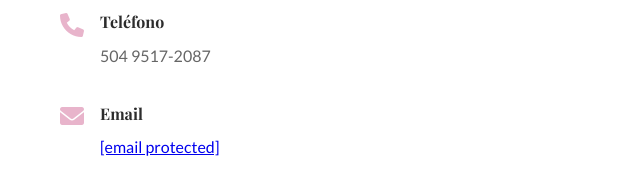
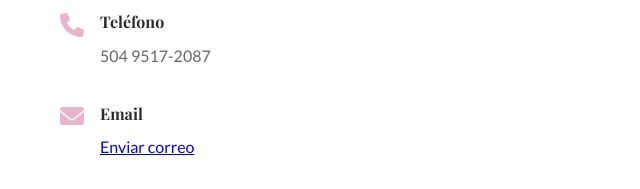
Before and after one commit to alvarengah205-alt/Serenity, a plain HTML site: page index.html in a window 1280 px wide. Shown: the part 3780-3969 px from the top of the page, 0-640 px from the left. Drawn offline with nearby package versions, Linux system fonts and the light colour scheme.

Commit message:
Update email contact link in index.html

```diff
--- a/index.html
+++ b/index.html
@@ -220,7 +220,7 @@
                         <i class="fas fa-envelope"></i>
                         <div>
                             <h4>Email</h4>
-                            <p><a href="/cdn-cgi/l/email-protection" class="__cf_email__" data-cfemail="a9c0c7cfc6e9daccdbccc7c0ddd0dad9c887cac6c4">[email&#160;protected]</a></p>
+                            <p><a href="<a href="mailto:myserenityspa25@gmail.com">Enviar correo</a></p>
                         </div>
                     </div>
                     <div class="contact-item">
```
